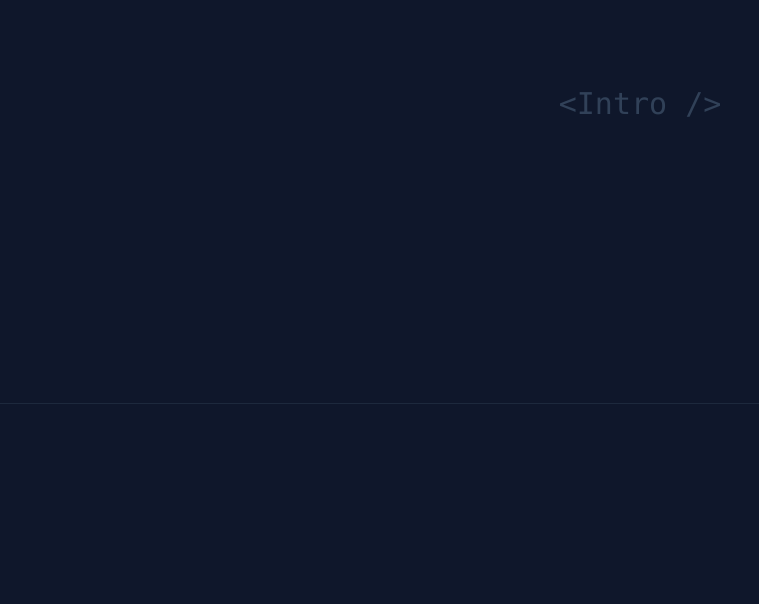
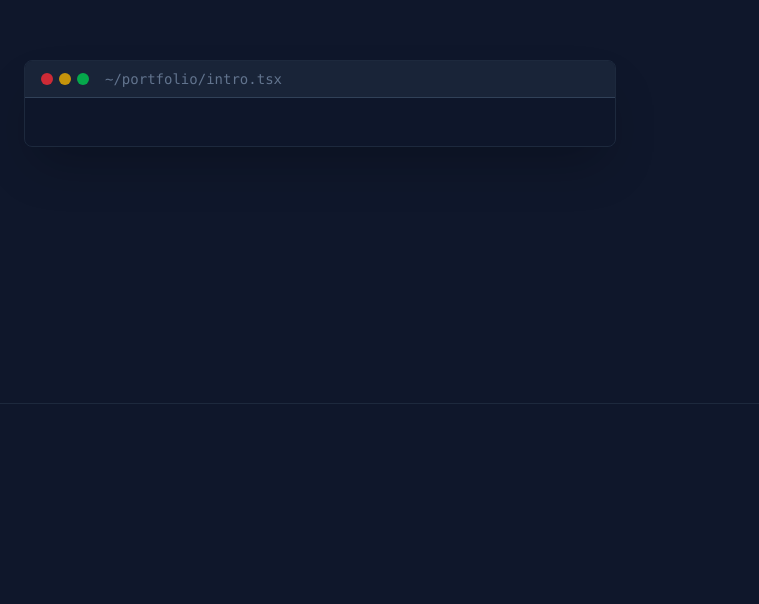
Before and after one commit to filipeparedes/personal-portfolio, a React (Vite) app in the folder frontend/: page / in a window 1280 px wide. Shown: the part 196-800 px from the top of the page, without its empty margins (0-759 px from the left). Built offline with nearby package versions, Linux system fonts and the light colour scheme.

Commit message:
feat: implement reusable CodeWindow UI component
+ Extracted terminal-style window from Figma mockup into a standalone UI component with TypeScript props for title and dynamic content.
+ Installed framer-motion module

```diff
--- a/frontend/package.json
+++ b/frontend/package.json
@@ -11,6 +11,7 @@
   },
   "dependencies": {
     "@tailwindcss/vite": "^4.2.2",
+    "framer-motion": "^12.38.0",
     "react": "^19.2.4",
     "react-dom": "^19.2.4"
   },
--- a/frontend/src/components/Intro.tsx
+++ b/frontend/src/components/Intro.tsx
@@ -1,7 +1,12 @@
+import { CodeWindow } from "./ui/CodeWindow";
+
 export function Intro() {
     return (
     <section className="h-[600px] bg-slate-900 flex items-center justify-center border-b border-slate-800">
-      <h2 className="text-3xl text-slate-700 font-mono">{"<Intro />"}</h2>
+      <CodeWindow title="~/portfolio/intro.tsx">
+        <div>
+        </div>
+      </CodeWindow>
     </section>
   );
 }
--- /dev/null
+++ b/frontend/src/components/ui/CodeWindow.tsx
@@ -0,0 +1,38 @@
+import type { ReactNode } from "react";
+import { motion } from "framer-motion";
+
+interface CodeWindowProps {
+    title: string;
+    children: ReactNode;
+    delay?: number; //optional delay for animation
+}
+
+export function CodeWindow({ title, children, delay = 0 }: CodeWindowProps) {
+    return (
+      <div className="container mx-auto px-6 relative z-10">
+        <div className="grid lg:grid-cols-2 gap-12 items-center max-w-7xl mx-auto">
+            <motion.div
+                initial={{ opacity: 0, x: -50 }}
+                animate={{ opacity: 1, x: 0 }}
+                transition={{ duration: 0.5, delay }}
+            >
+                <div className="bg-slate-900/50 backdrop-blur-sm rounded-lg border border-slate-800 overflow-hidden shadow-2xl">
+                    {/* header  */}
+                    <div className="bg-slate-800/80 px-4 py-2 flex items-center gap-2 border-b border-slate-700">
+                        <div className="flex gap-1.5">
+                            <div className="w-3 h-3 rounded-full bg-red-500/80"/>
+                            <div className="w-3 h-3 rounded-full bg-yellow-500/80"/>
+                            <div className="w-3 h-3 rounded-full bg-green-500/80"/>
+                        </div>
+                            <span className="text-slate-500 text-sm ml-2 font-mono">{title}</span>
+                    </div>
+                    {/* content (children) */}
+                    <div className="p-6 font-mono text-sm leading-relaxed text-slate-300">
+                    {children}
+                    </div>
+                </div>
+            </motion.div>
+        </div>
+    </div>
+    );
+}
```
Also changed, not shown: 1 other file (tests, documents, lock files or other folders).
